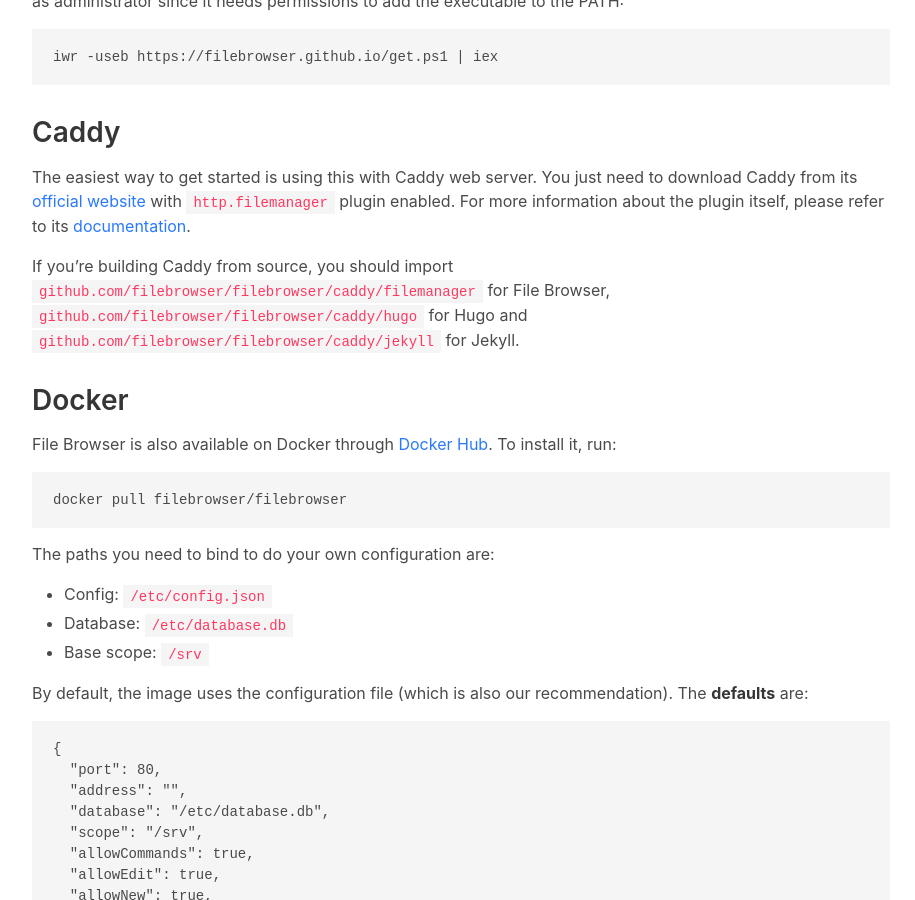
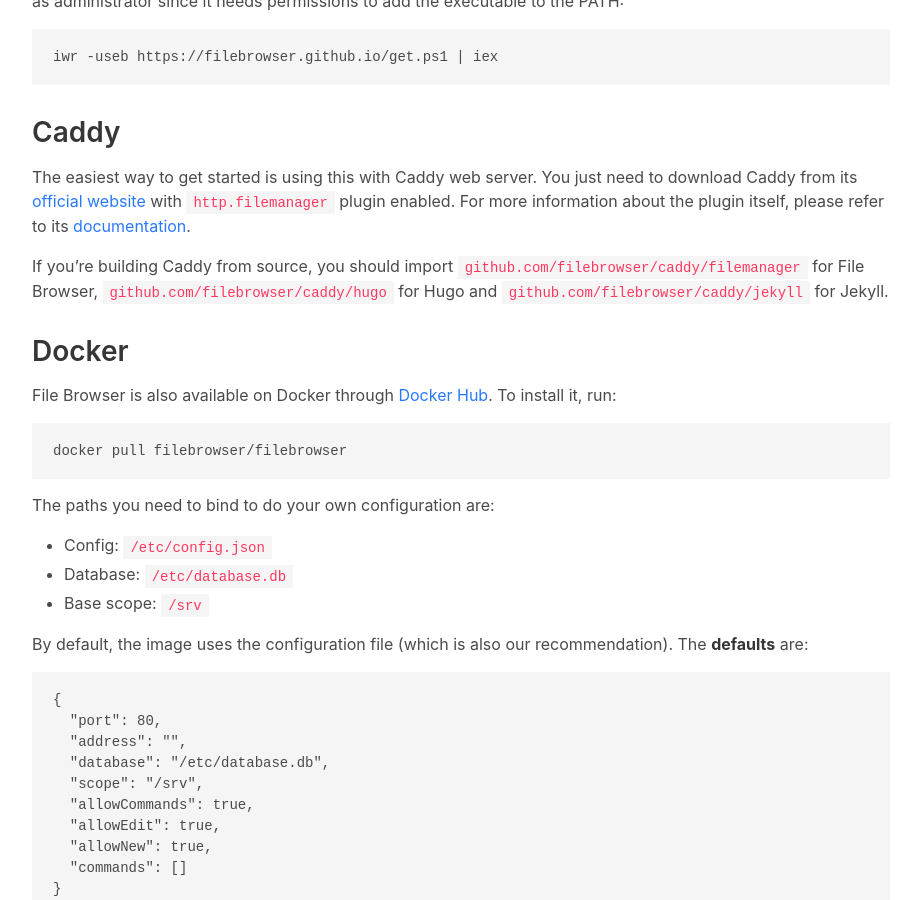
Before and after one commit to filebrowser/get, a Jekyll site: the page built from installation.md, in a window 1280 px wide and 900 px high, scrolled down 614 px. Shown: the whole window, without its empty margins (326-1241 px from the left). Built offline with Jekyll 4.4.1, drawn with Linux system fonts in a browser that asks for light colours.

Commit message:
fix import paths (#12)

```diff
--- a/installation.md
+++ b/installation.md
@@ -32,7 +32,7 @@
 
 The easiest way to get started is using this with Caddy web server. You just need to download Caddy from its [official website](https://caddyserver.com/download) with `http.filemanager` plugin enabled. For more information about the plugin itself, please refer to its [documentation](https://caddyserver.com/docs/http.filemanager).
 
-If you're building Caddy from source, you should import `github.com/filebrowser/filebrowser/caddy/filemanager` for File Browser, `github.com/filebrowser/filebrowser/caddy/hugo` for Hugo and `github.com/filebrowser/filebrowser/caddy/jekyll` for Jekyll.
+If you're building Caddy from source, you should import `github.com/filebrowser/caddy/filemanager` for File Browser, `github.com/filebrowser/caddy/hugo` for Hugo and `github.com/filebrowser/caddy/jekyll` for Jekyll.
 
 ## Docker
 
```
